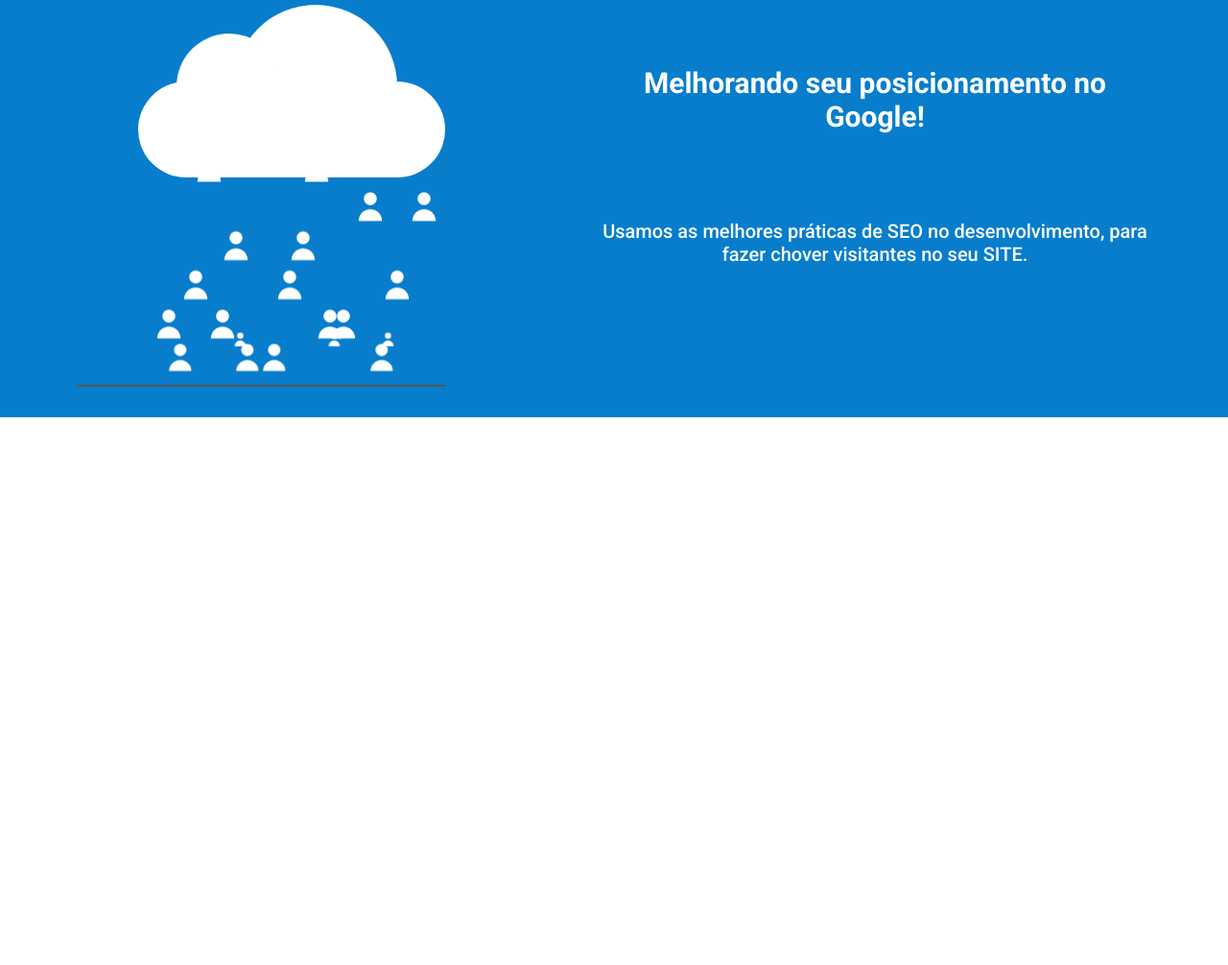
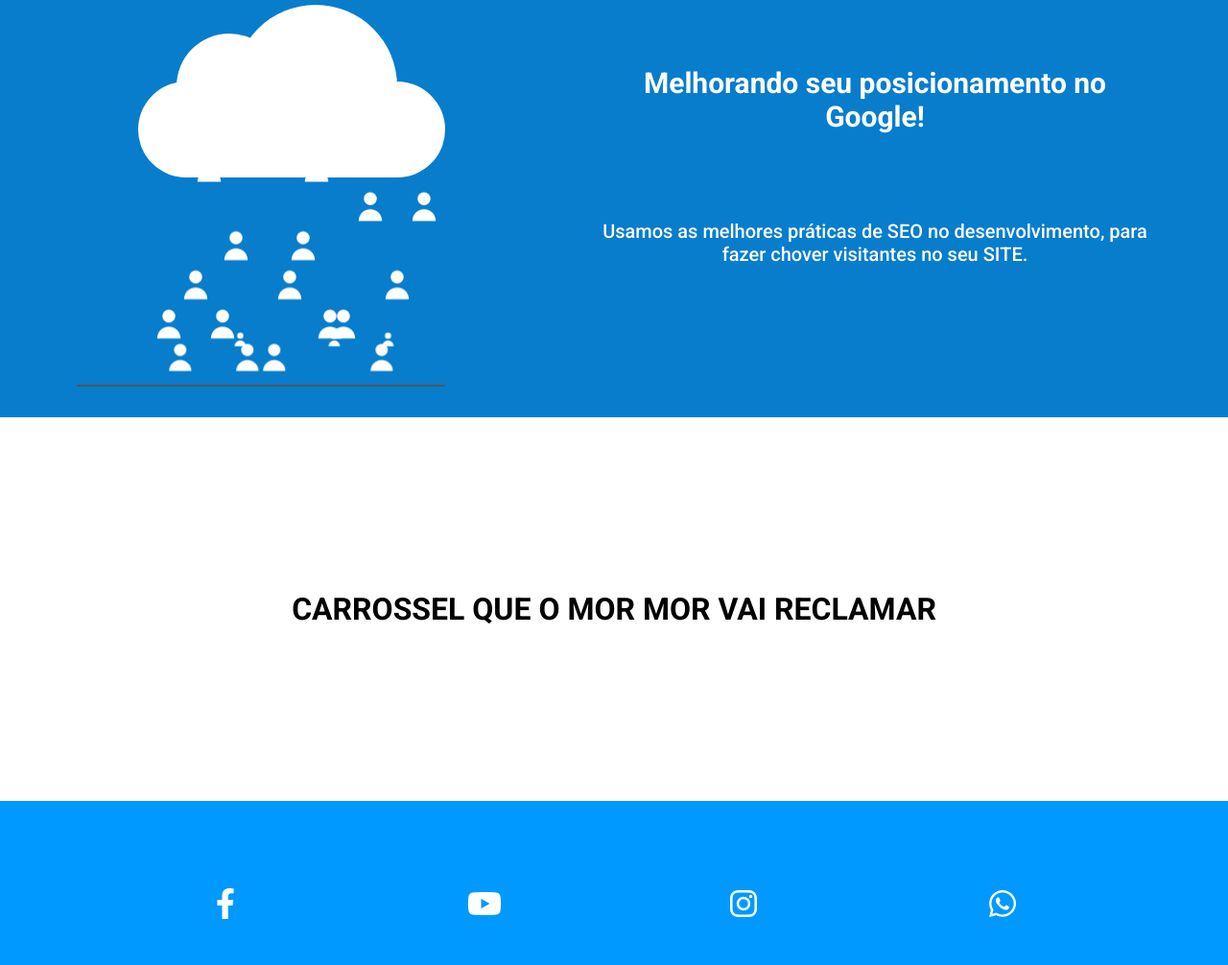
Before and after one commit to Davi-Serrano/DS-Solu-es, a website: page index.html in a window 1280 px wide. Shown: the part 1629-2635 px from the top of the page at 96% size. Before the commit the page ends 2064 px from the top, so only its background shows below. Drawn offline with Linux system fonts and the light colour scheme.

Commit message:
footer criado

```diff
--- a/index.html
+++ b/index.html
@@ -4,10 +4,15 @@
     <meta charset="UTF-8">
     <meta http-equiv="X-UA-Compatible" content="IE=edge">
     <meta name="viewport" content="width=device-width, initial-scale=1.0">
-    <link rel="stylesheet" href="./pagina inicial/index.css" />
 
+    <link rel="stylesheet" href="./pagina inicial/header-section.css" />
     <link rel="stylesheet" href="./pagina inicial/2section.css" />
     <link rel="stylesheet" href="./pagina inicial/3section.css" />
+    <link rel="stylesheet" href="./pagina inicial/footer.css" />
+
+
+    <!-- Fonts Awesome -->
+    <link rel="stylesheet" href="https://cdnjs.cloudflare.com/ajax/libs/font-awesome/6.0.0/css/all.min.css" integrity="sha512-9usAa10IRO0HhonpyAIVpjrylPvoDwiPUiKdWk5t3PyolY1cOd4DSE0Ga+ri4AuTroPR5aQvXU9xC6qOPnzFeg==" crossorigin="anonymous" referrerpolicy="no-referrer" />
 
     <!-- Fontes Google -->
     <link rel="preconnect" href="https://fonts.googleapis.com">
@@ -154,12 +159,26 @@
         </div>
     </div>
 
+    <div class="section-feedback">
+        <h1> CARROSSEL QUE O MOR MOR VAI RECLAMAR</h1>
+    </div>
+
 
     <footer>
-        <div class="min-box"></div>
-        <div class="min-box"></div>
-        <div class="min-box"></div>
-        <div class="min-box"></div>
+        <ul>
+            <li style="--clr:#fff">
+                <a href="#"><i class="fa-brands fa-facebook-f"></i></a>
+            </li>
+            <li style="--clr:#fff">
+                <a href="#"><i class="fa-brands fa-youtube"></i></a>
+            </li>
+            <li style="--clr:#fff">
+                <a href="#"><i class="fa-brands fa-instagram"></i></a>
+            </li>
+            <li style="--clr:#fff">
+                <a href="#"><i class="fa-brands fa-whatsapp"></i></a>
+            </li>
+        </ul>
     </footer>
 </body>
 <script defer src="https://use.fontawesome.com/releases/v5.15.4/js/all.js" integrity="sha384-rOA1PnstxnOBLzCLMcre8ybwbTmemjzdNlILg8O7z1lUkLXozs4DHonlDtnE7fpc" crossorigin="anonymous"></script>
--- /dev/null
+++ b/pagina inicial/footer.css
@@ -0,0 +1,79 @@
+.section-feedback{
+    display: flex;
+    justify-content: center;
+    align-items: center;
+    height: 400px;
+    width: 100%;
+}
+
+/* :root{
+    --bg:#0099ff ;
+  } */
+
+
+footer{
+    display: flex;
+    justify-content: center;
+    padding: 3em;
+    background-color: var(--primary);
+}
+footer ul
+{
+    position: relative;
+    display: flex;
+    gap: 150px;
+}
+footer ul li
+{
+    position: relative;
+    list-style: none;
+    width: 120px;
+    height: 120px;
+    display: flex;
+    justify-content: center;
+    align-items: center;
+    cursor: pointer;
+    transition: 0.5s;
+}
+footer ul li::before
+{
+    content: '';
+    position: absolute;
+    inset: 30px;
+    box-shadow: 0 0 0 10px var(--clr),
+    0 0 0 20px var(--bg),
+    0 0 0 22px var(--clr);
+    transition: 0.5s;
+}
+footer ul li:hover::before
+{
+    inset: 0px;
+}
+footer ul li::after
+{
+    content: '';
+    position: absolute;
+    inset: 0px;
+    background: var(--bg);
+    transform: rotate(45deg);
+}
+footer ul li a
+{
+    position: relative;
+    text-decoration: none;
+    text-transform: uppercase;
+    color: var(--clr);
+    z-index: 10;
+    font-size: 2em;
+    transition: 0.5s;
+}
+footer ul li:hover a
+{
+    font-size: 3.5em;
+    filter: drop-shadow(0 0 20px var(--clr)) drop-shadow(0 0 40px var(--clr)) drop-shadow(0 0 60px var(--clr));
+}
+footer ul li:hover
+{
+    transform: scale(0.75);
+    z-index: 10000;
+}
```
Also changed, not shown: pagina inicial/header-section.css (renamed from pagina inicial/index.css).
